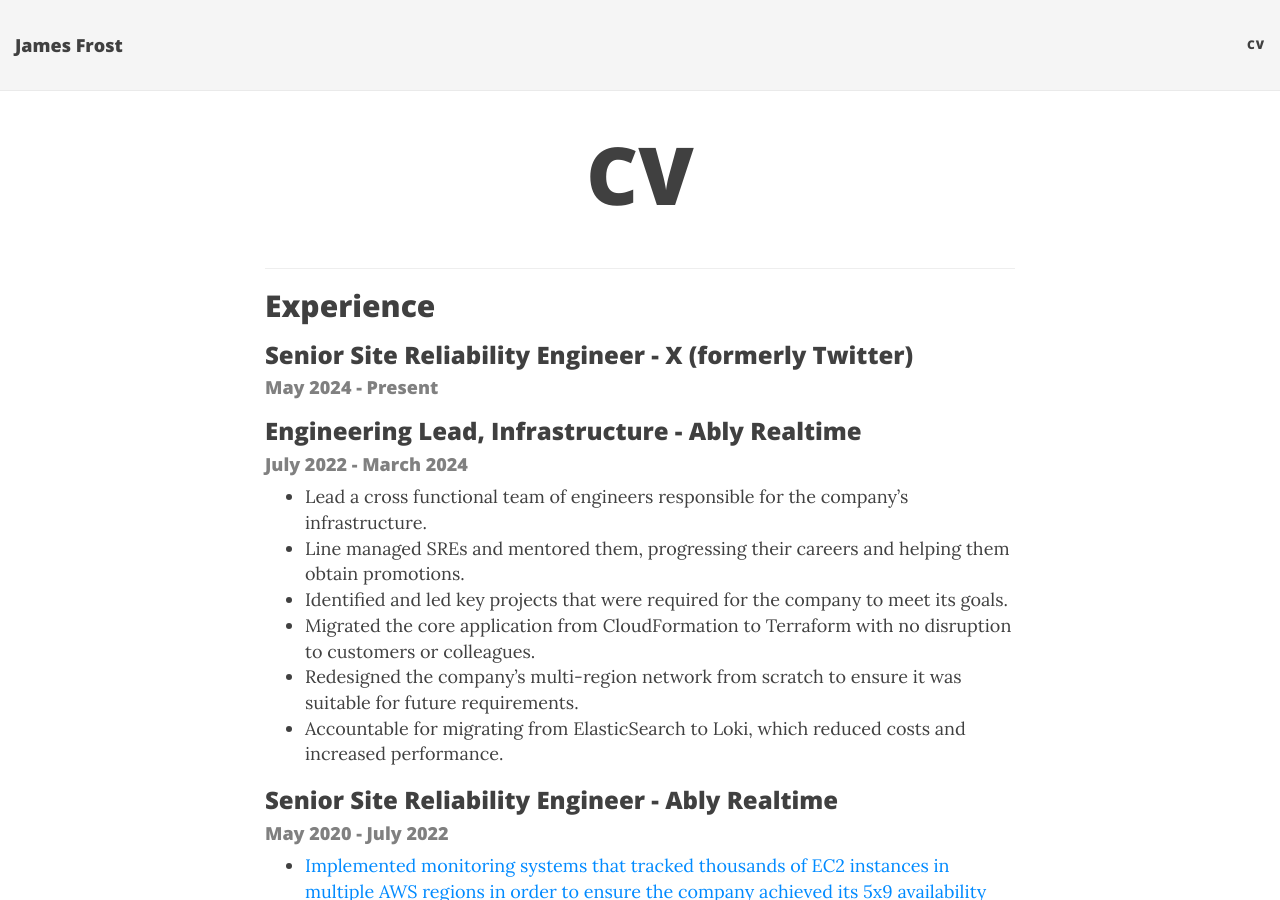
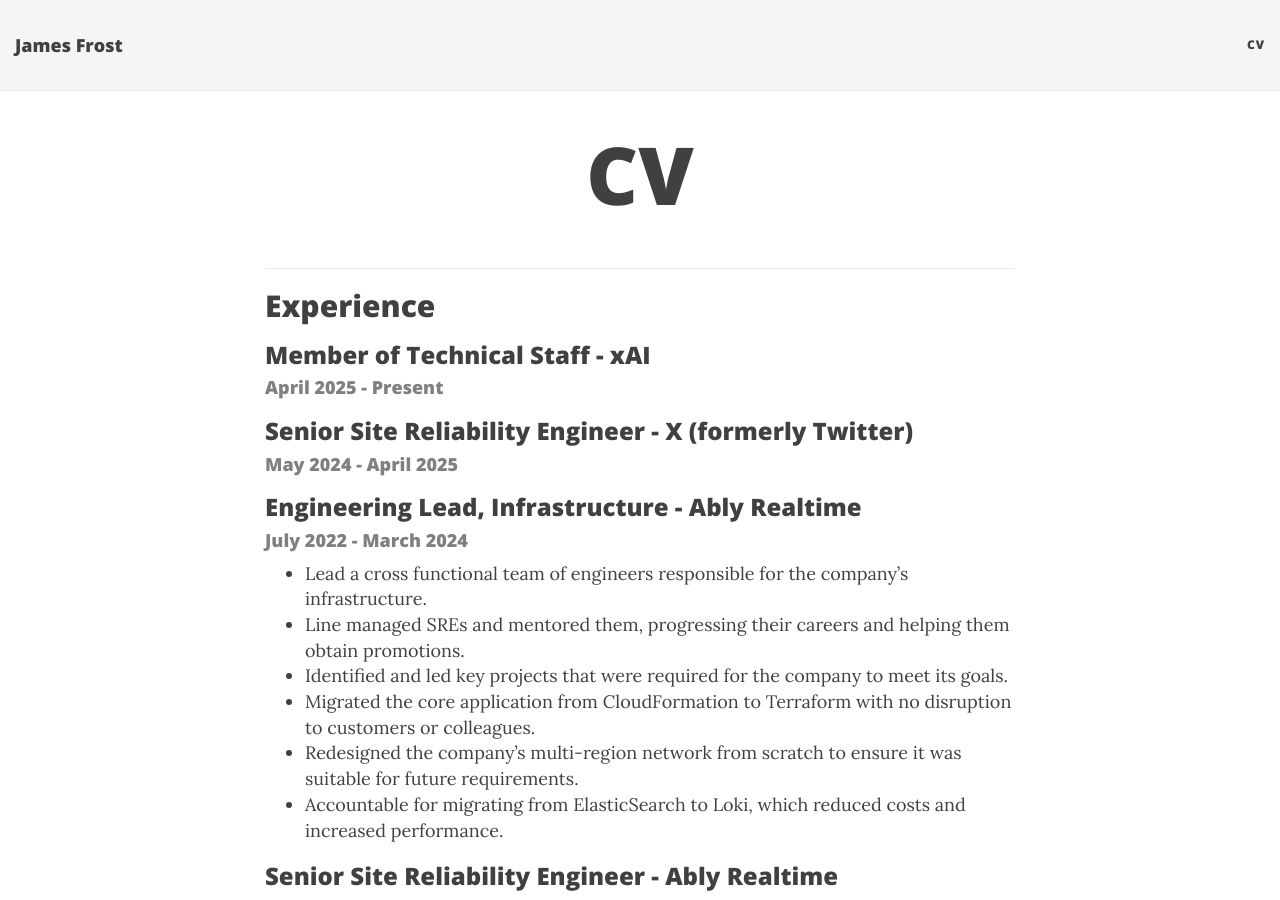
Before and after one commit to JamesFrost/jamesfrost.github.io, a Jekyll site: the page built from cv.md, in a window 1280 px wide and 900 px high. Built offline with Jekyll 4.4.1, drawn with Linux system fonts in a browser that asks for light colours; nearby versions of some CDN libraries.

Commit message:
Update CV

```diff
--- a/cv.md
+++ b/cv.md
@@ -7,10 +7,15 @@ title: CV
 
 ## Experience
 
+### Member of Technical Staff - xAI
+
+#### April 2025 - Present
+{: .subtitle }
+
 
 ### Senior Site Reliability Engineer - X (formerly Twitter)
 
-#### May 2024 - Present
+#### May 2024 - April 2025
 {: .subtitle }
 
 
```
